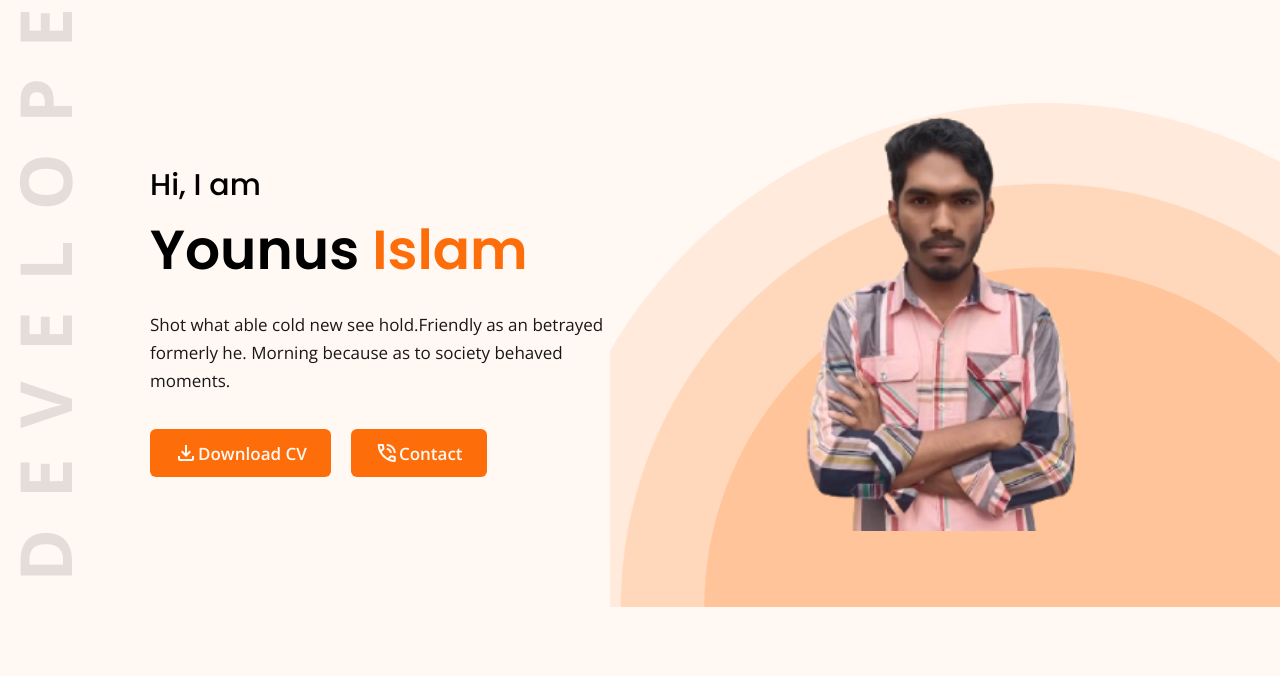
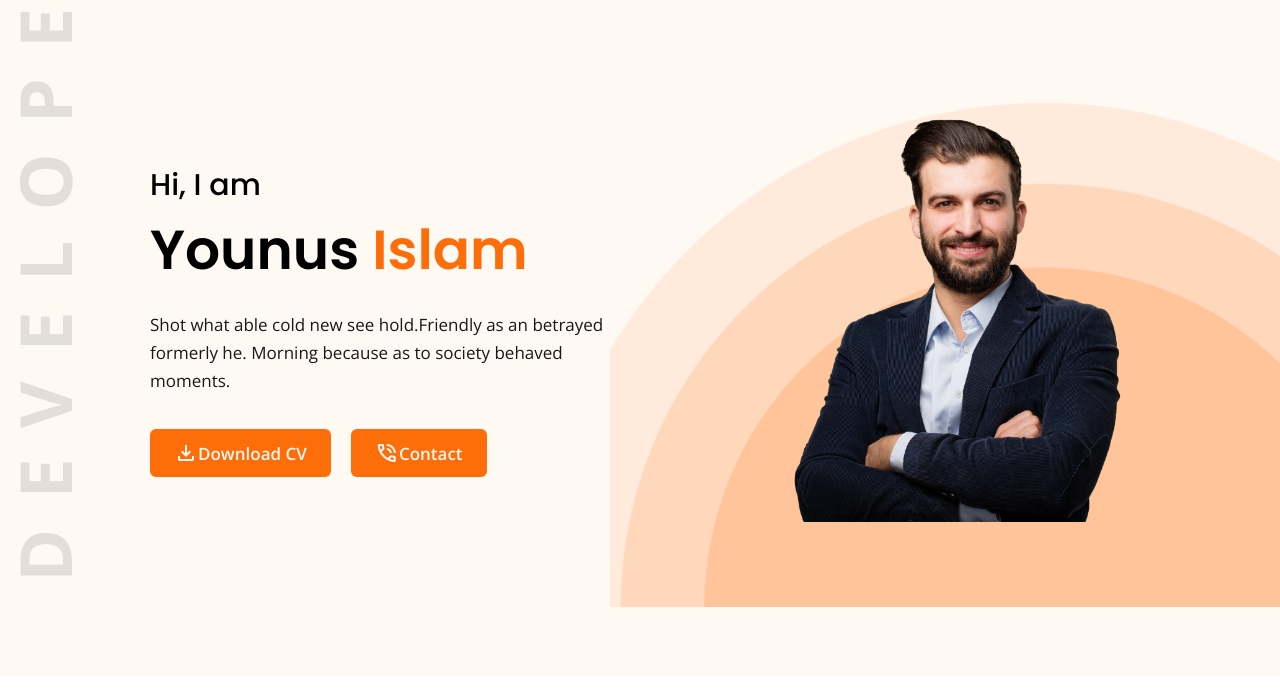
Before and after one commit to younus-always/portfolio, a plain HTML site: page index.html in a window 1280 px wide. Shown: the part 108-800 px from the top of the page. Drawn offline with nearby package versions, Linux system fonts and the light colour scheme.

Commit message:
changes header photo

```diff
--- a/index.html
+++ b/index.html
@@ -17,7 +17,6 @@
   <header>
     <nav>
       <div class="logo">
-        <!-- <h3>yo<span>un</span>us</h3> -->
          <img src="./images/logo/younus-logo.png" alt="">
       </div>
       <ul>
@@ -44,7 +43,7 @@
       </div>
       <div class="hero-image-bg">
         <div class="hero-image">
-          <img src="./images/my-removebg-preview.png" alt="">
+          <img src="./images/hardy.png" alt="image">
         </div>
       </div>
     </div>
```
Also changed, not shown: images/my-removebg-preview.png (deleted).
